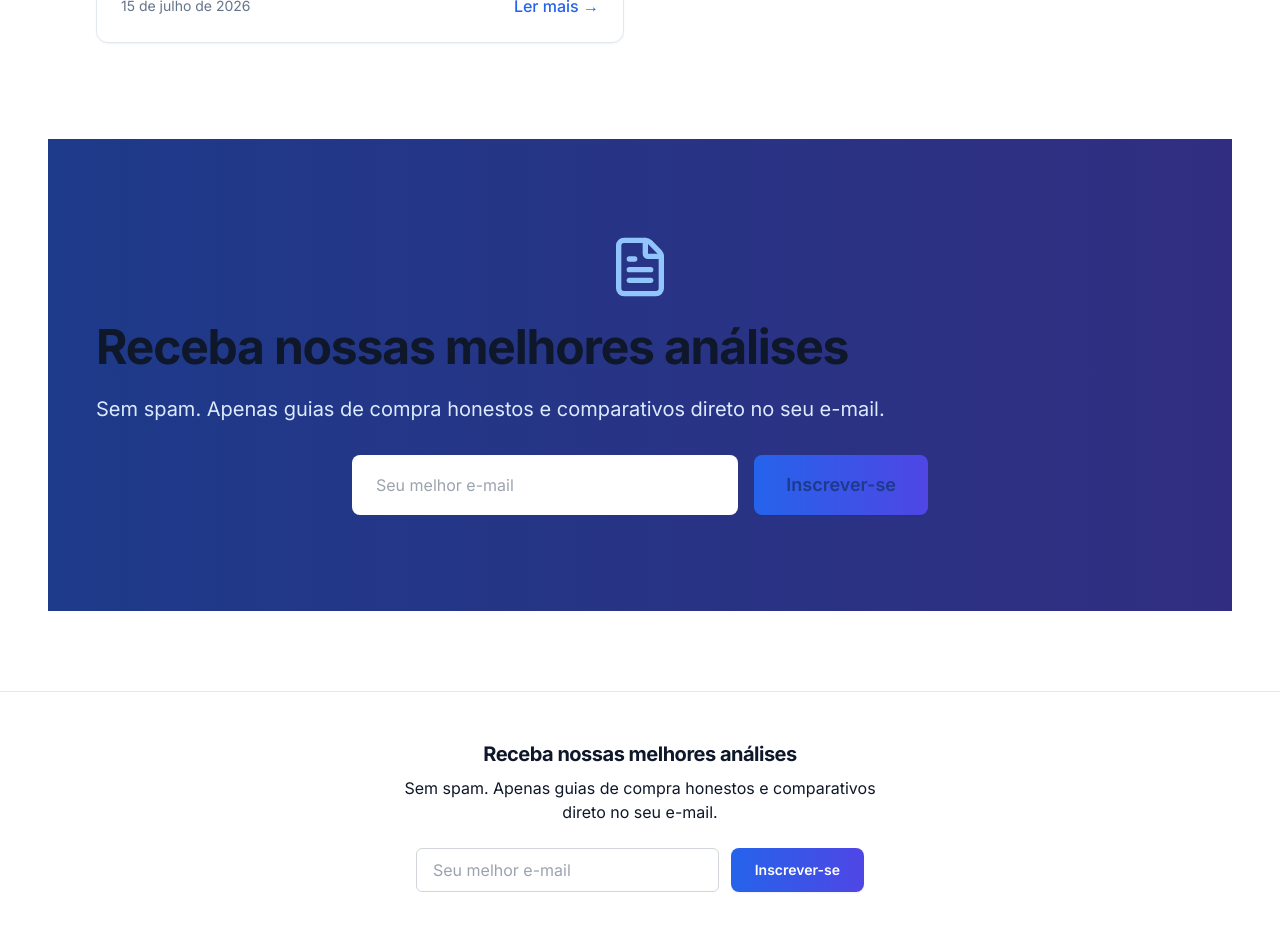
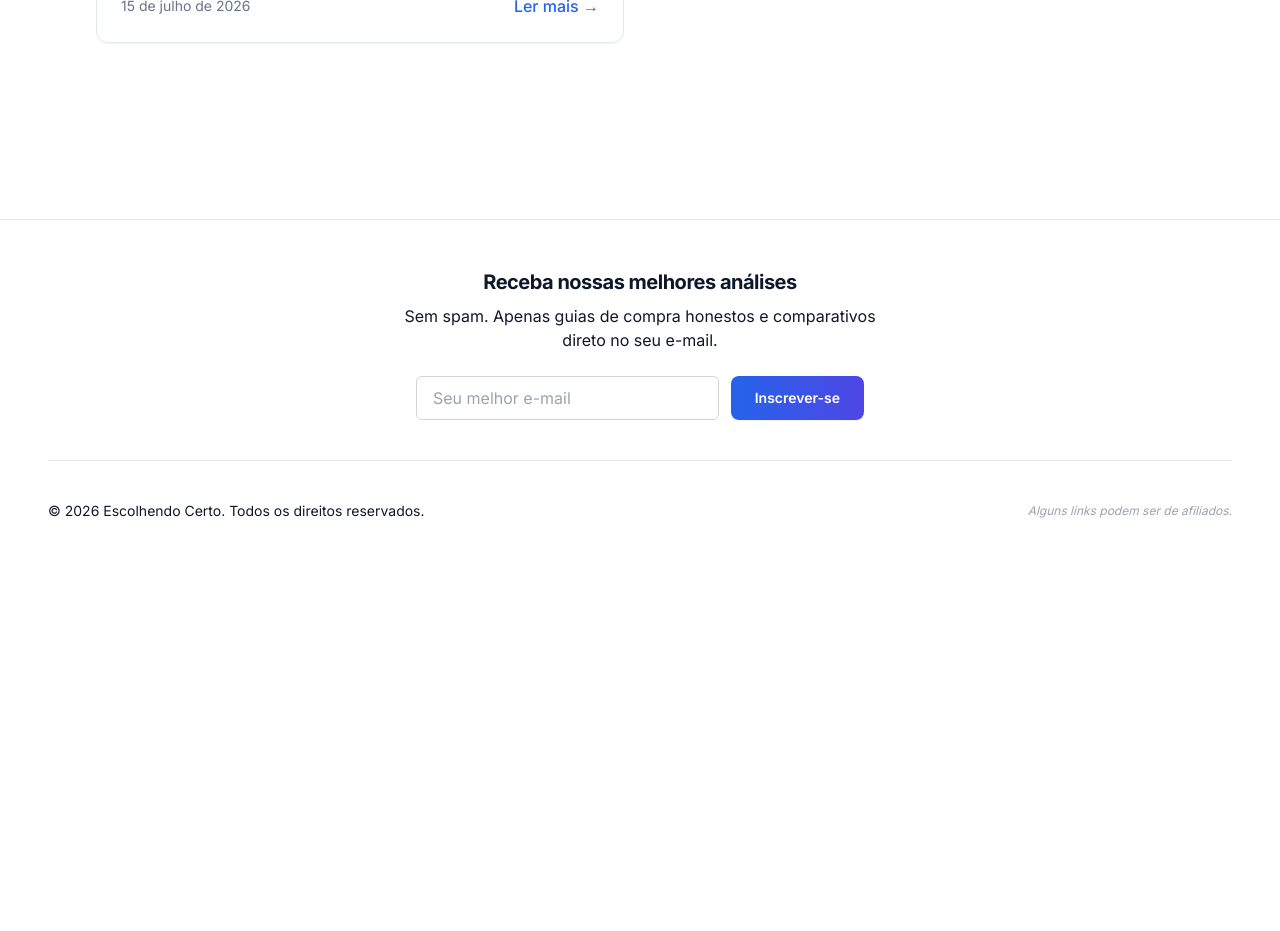
Before and after one commit to evertonpithanjr/escolha-certa, a Next.js app: page / in a window 1280 px wide. Shown: the part 1660-2591 px from the top of the page. After the commit the page ends 2229 px from the top, so only its background shows below. Built offline with nearby package versions, Linux system fonts and the light colour scheme.

Commit message:
Remove seção duplicada de newsletter

```diff
--- a/app/page.tsx
+++ b/app/page.tsx
@@ -130,21 +130,6 @@ export default function Home() {
           )}
         </div>
       </section>
-
-      {/* NEWSLETTER */}
-      <section className="py-16 lg:py-24 bg-gradient-to-r from-blue-900 to-indigo-900 text-white">
-        <div className="px-6 lg:px-12">
-          <div className="mb-6">
-            <FileText className="w-16 h-16 mx-auto mb-4 text-blue-300" />
-          </div>
-          <h2 className="text-4xl lg:text-5xl font-bold mb-6">Receba nossas melhores análises</h2>
-          <p className="text-xl text-blue-100 mb-8">Sem spam. Apenas guias de compra honestos e comparativos direto no seu e-mail.</p>
-          <form className="flex flex-col sm:flex-row gap-4 max-w-xl mx-auto">
-            <input type="email" placeholder="Seu melhor e-mail" className="flex-1 px-6 py-4 rounded-lg text-slate-900 focus:outline-none focus:ring-2 focus:ring-blue-400" />
-            <button type="submit" className="btn-primary text-lg px-8 py-4 bg-white text-blue-900 hover:bg-blue-50">Inscrever-se</button>
-          </form>
-        </div>
-      </section>
     </div>
   );
 }
```
